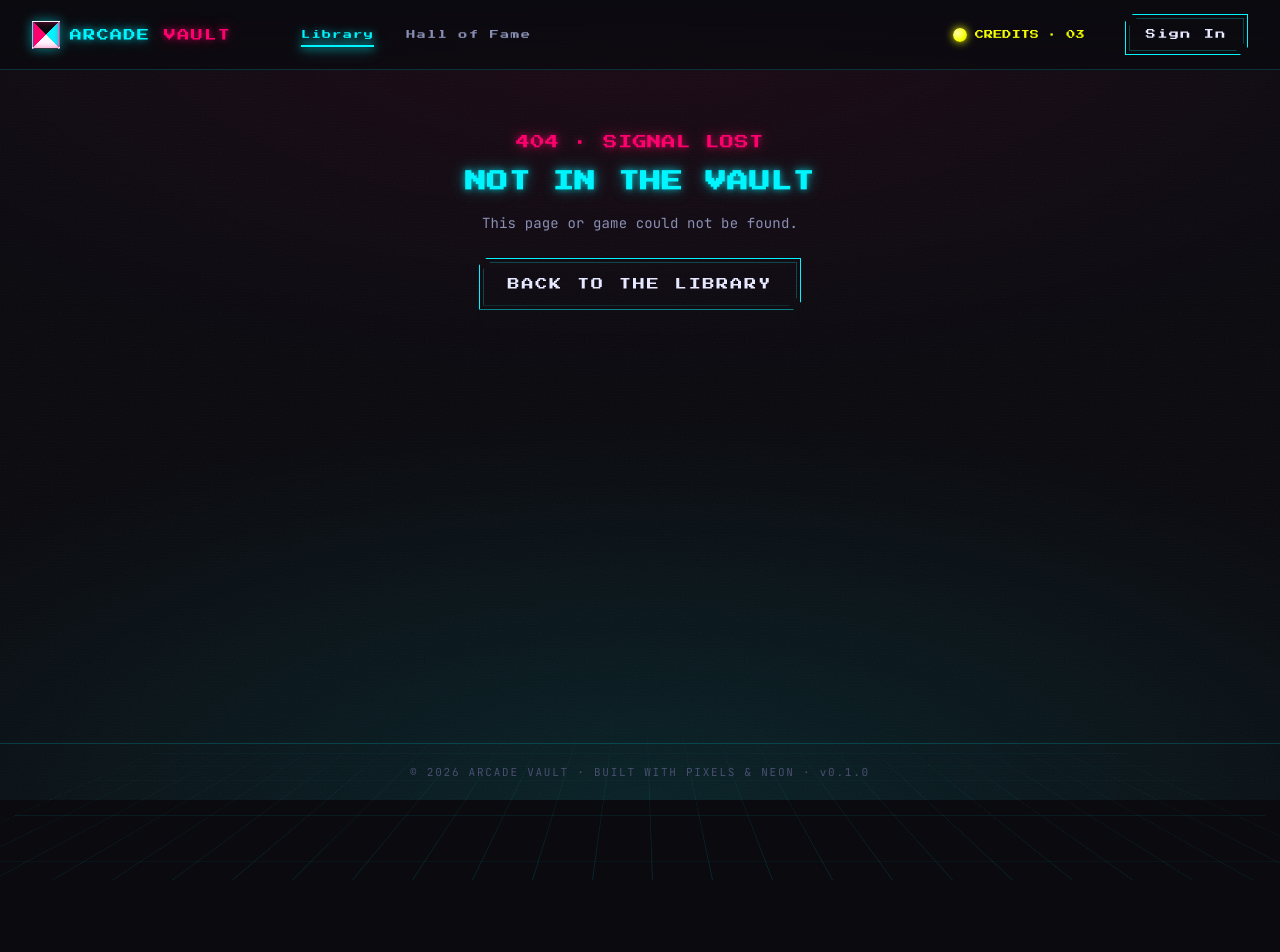
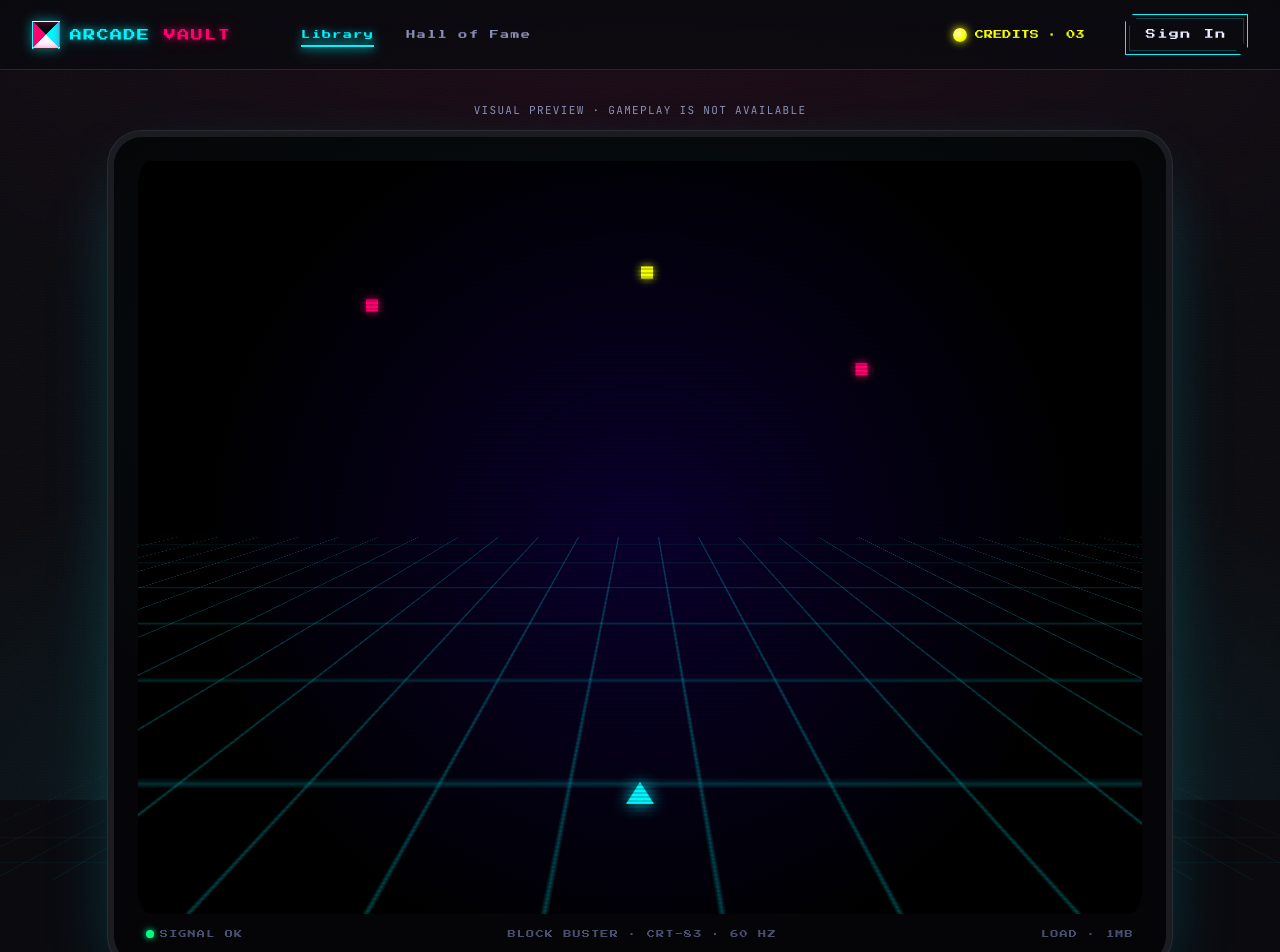
Before and after one commit to jganchozo/arcade-vault-alt, a Next.js app: page /play/bloque-buster in a window 1280 px wide. Before the commit this address had no page. Shown: the top 952 px of the page. Before the commit the page ends 800 px from the top, so only its background shows below. Built offline with nearby package versions, Linux system fonts and the light colour scheme.

Commit message:
step-seventeen: add static CRT previews for all game routes

```diff
--- /dev/null
+++ b/app/components/crt-preview.tsx
@@ -0,0 +1,18 @@
+export function CrtPreview({ title }: { title: string }) {
+  return (
+    <div className="crt">
+      <div className="crt-screen">
+        <div className="game-arena" aria-hidden="true">
+          <div className="grid-floor" />
+          <div className="enemy e1" /><div className="enemy e2" /><div className="enemy e3" />
+          <div className="player-ship" />
+        </div>
+      </div>
+      <div className="crt-bottom">
+        <span className="led">SIGNAL OK</span>
+        <span>{title} · CRT-83 · 60 HZ</span>
+        <span>LOAD · 1MB</span>
+      </div>
+    </div>
+  );
+}
--- /dev/null
+++ b/app/components/player-preview.tsx
@@ -0,0 +1,12 @@
+import type { Game } from "../lib/catalog";
+import { CrtPreview } from "./crt-preview";
+
+export function PlayerPreview({ game }: { game: Game }) {
+  return (
+    <div className="av-player fade-in">
+      <h1 className="sr-only">{game.title} player preview</h1>
+      <p className="preview-notice">VISUAL PREVIEW · GAMEPLAY IS NOT AVAILABLE</p>
+      <CrtPreview title={game.title} />
+    </div>
+  );
+}
--- a/app/globals.css
+++ b/app/globals.css
@@ -1077,6 +1077,7 @@ a { color: inherit; text-decoration: none; }
   .preview-badge { display: block; font-size: 9px; color: var(--yellow); letter-spacing: 0.1em; }
   .hall-table .tr.you .rk, .hall-table .tr.you .pl, .hall-table .tr.you .sc { color: var(--yellow); }
   .personal-empty { color: var(--ink-dim); text-align: center; font-size: 12px; }
+  .preview-notice { font-size: 11px; letter-spacing: 0.12em; color: var(--ink-dim); text-align: center; margin: 0 0 18px; }
   .btn:disabled { opacity: 0.5; cursor: not-allowed; }
   .game-card-link::after { content: ""; position: absolute; inset: 0; }
   .card .title, .card .desc { margin: 0; font-weight: 400; }
--- /dev/null
+++ b/app/play/[id]/page.tsx
@@ -0,0 +1,14 @@
+import { notFound } from "next/navigation";
+import { PlayerPreview } from "../../components/player-preview";
+import { GAMES, getGame } from "../../lib/catalog";
+
+export function generateStaticParams() {
+  return GAMES.map(({ id }) => ({ id }));
+}
+
+export default async function PlayPage({ params }: { params: Promise<{ id: string }> }) {
+  const { id } = await params;
+  const game = getGame(id);
+  if (!game) notFound();
+  return <PlayerPreview game={game} />;
+}
```
